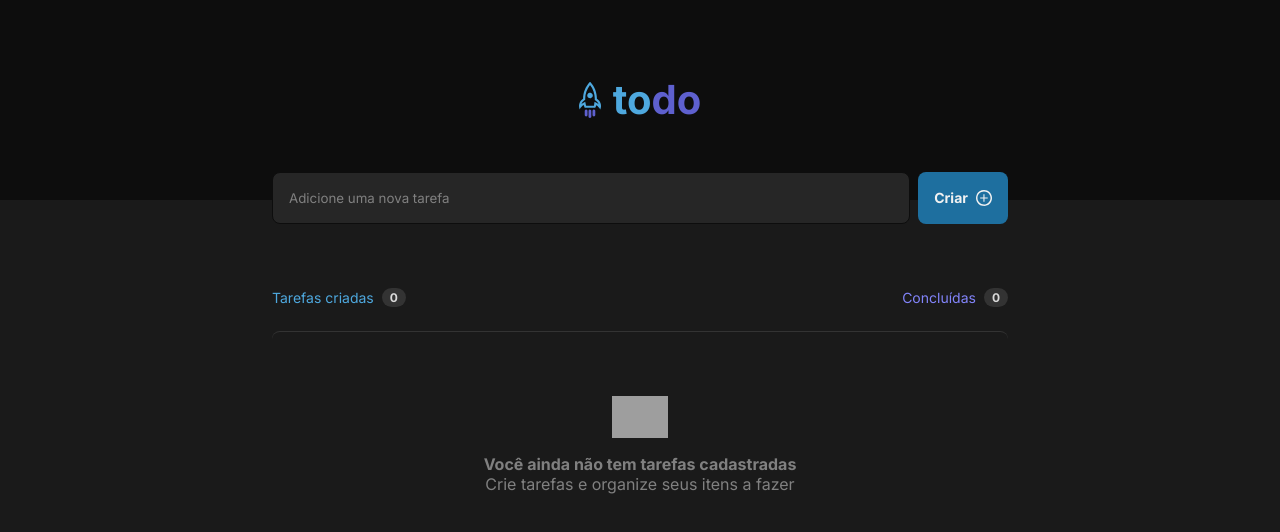
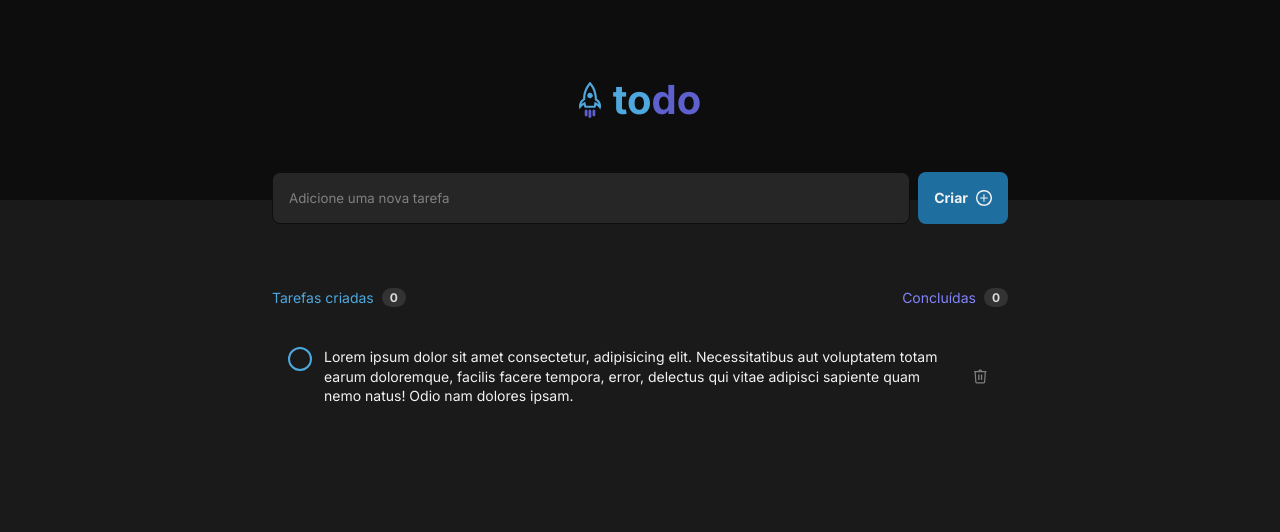
Before and after one commit to pv-toledo/todo-list, a React (Vite) app: page / in a window 1280 px wide. Shown: the top 532 px of the page. Built offline with nearby package versions, Linux system fonts and the light colour scheme; grey boxes are pictures that could not be loaded.

Commit message:
Checkbox configurado

```diff
--- a/src/App.tsx
+++ b/src/App.tsx
@@ -1,6 +1,6 @@
 import styles from './App.module.css'
 
-import { Headbar } from './components/headbar'
+import { Headbar } from './components/Headbar'
 import { Tasks } from './components/Tasks'
 import './global.css'
 
--- /dev/null
+++ b/src/components/Chores.module.css
@@ -0,0 +1,46 @@
+.chore {
+    padding: 1rem;
+    display: flex;
+    gap: 0.75rem;
+}
+
+.chore span {
+    color: var(--gray-100);
+    line-height: 140%;
+    font-size: 0.875rem;
+}
+
+.chore .checkboxLabel {
+    display: flex;
+    align-items: center;
+    cursor: pointer;
+    position: relative;
+}
+
+.chore .checkboxLabel input {
+    display: none;
+}
+
+.chore .checkboxSpan {
+    width: 1.5rem;
+    height: 1.5rem;
+    border: 2px solid var(--blue);
+    border-radius: 50%;
+    position: relative;
+    display: flex;
+    align-items: center;
+    justify-content: center;
+    transition: all 0.2s ease;
+    align-self: flex-start;
+}
+
+.chore .checkboxLabel input:checked + .checkboxSpan {
+    background-color: var(--purple-dark);
+    border-color: var(--purple-dark);
+}
+
+.chore .checkboxLabel input:checked + .checkboxSpan::after {
+    content: "✓";
+    position: absolute;
+    color: var(--gray-100);
+}
--- /dev/null
+++ b/src/components/Chores.tsx
@@ -0,0 +1,16 @@
+import styles from './Chores.module.css'
+import trash from '../assets/trash.svg'
+
+export function Chores () {
+    return (
+        <div className={styles.chore}>
+            <label htmlFor="checkbox" className={styles.checkboxLabel}>
+                <input type="checkbox" id='checkbox' />
+                <span className={styles.checkboxSpan}></span>
+            </label>
+
+            <span>Lorem ipsum dolor sit amet consectetur, adipisicing elit. Necessitatibus aut voluptatem totam earum doloremque, facilis facere tempora, error, delectus qui vitae adipisci sapiente quam nemo natus! Odio nam dolores ipsam.</span>
+            <img src={trash} alt="" />
+        </div>
+    )
+}
--- a/src/components/Tasks.module.css
+++ b/src/components/Tasks.module.css
@@ -45,6 +45,7 @@
     flex-direction: column;
     align-items: center;
     gap: 1rem;
+
 }
 
 .listContainer img {
--- a/src/components/Tasks.tsx
+++ b/src/components/Tasks.tsx
@@ -1,5 +1,6 @@
 import styles from './Tasks.module.css'
 import clipboard from '../assets/Clipboard.svg'
+import { Chores } from './Chores'
 
 export function Tasks () {
     return (
@@ -17,13 +18,14 @@ export function Tasks () {
                 </div>
             </div>
 
-            <div className={styles.listContainer}>
+            {/* <div className={styles.listContainer}>
                 <img src={clipboard} alt="Imagem de uma prancheta de anotações" />
                 <div className={styles.paragraph}>
                     <p className={styles.firstLine}>Você ainda não tem tarefas cadastradas</p>
                     <p className={styles.secondLine}>Crie tarefas e organize seus itens a fazer</p>
                 </div>
-            </div>
+            </div> */}
+            <Chores/>
         </div>
     )
 }
```
Also changed, not shown: src/assets/trash.svg (added).
